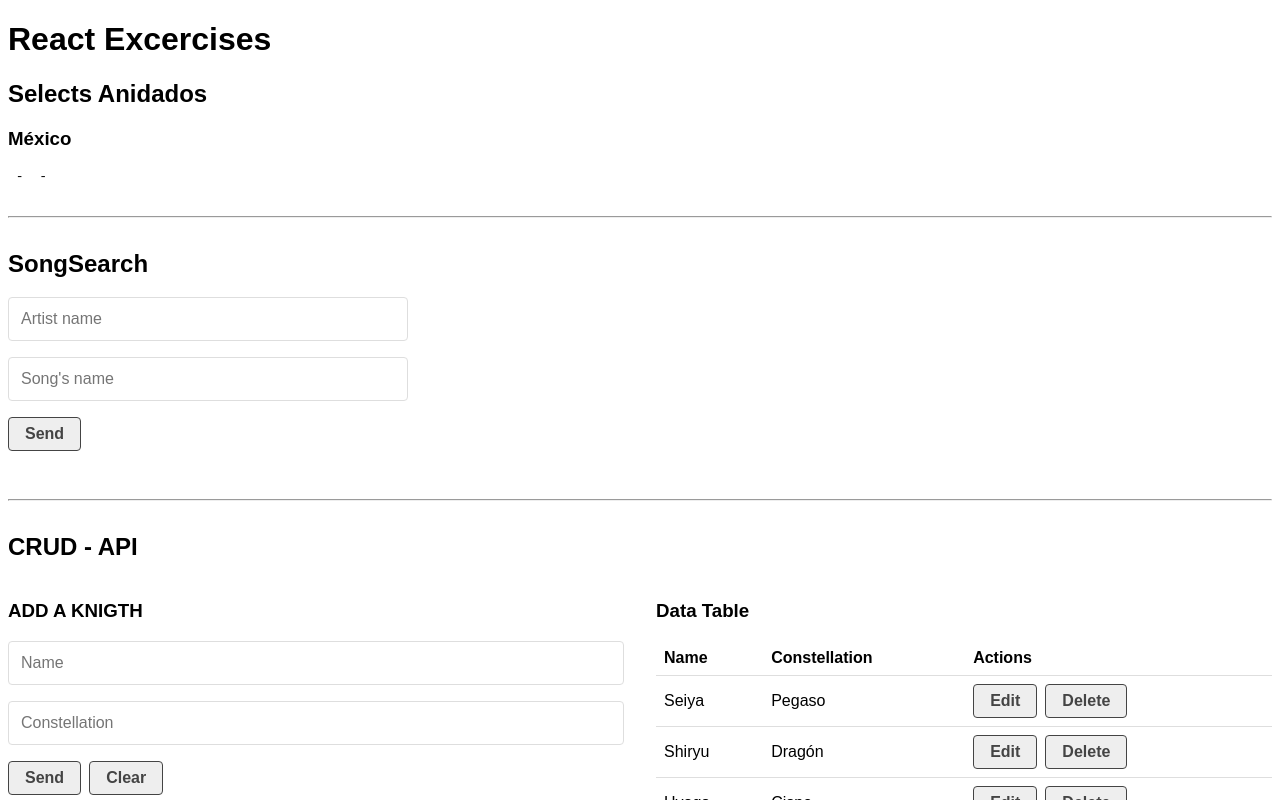
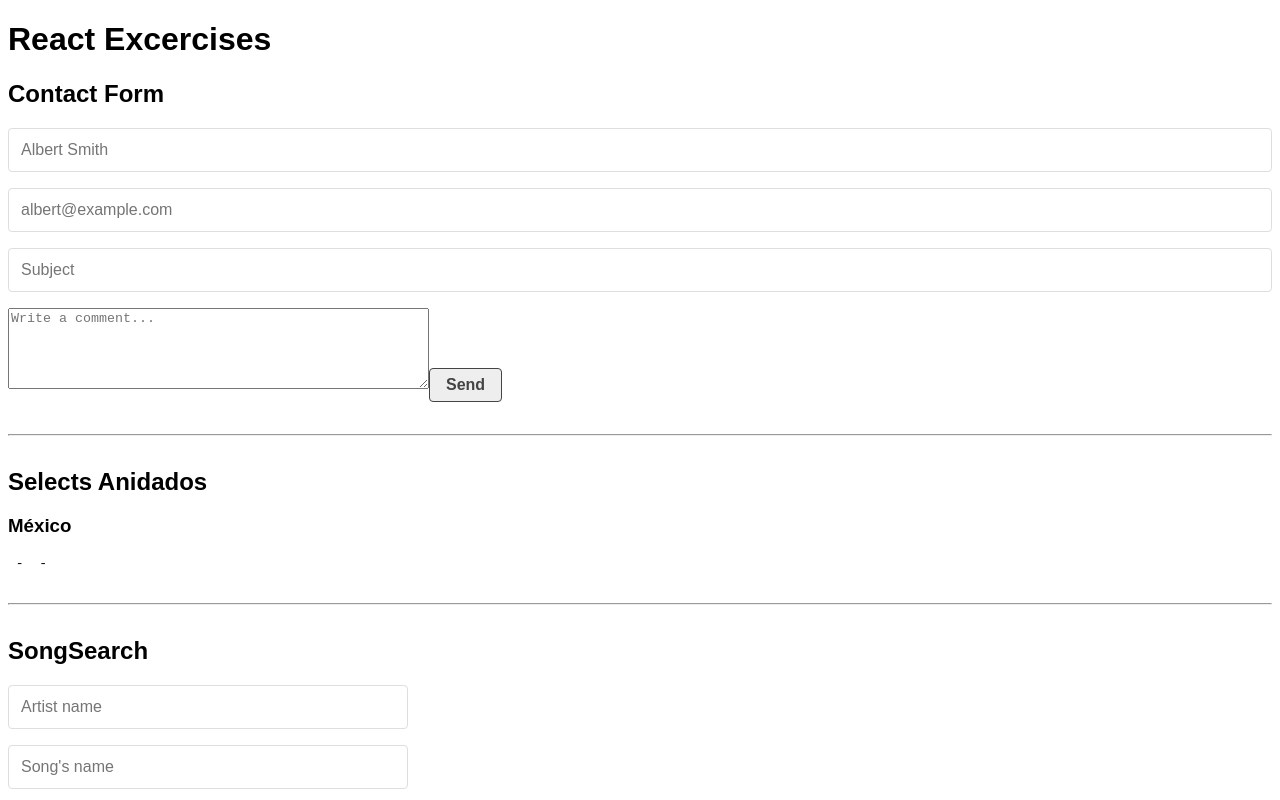
Before and after one commit to 2018030429/react-course-jm, a React (Create React App) app in the folder practicas/: page / in a window 1280 px wide. Shown: the top 800 px of the page. Built offline with nearby package versions, Linux system fonts and the light colour scheme; no server answers; data requests are answered from the project's data file.

Commit message:
Validacion de formularios (1/4)

```diff
--- a/practicas/src/App.js
+++ b/practicas/src/App.js
@@ -4,11 +4,14 @@
 import CrudApi from "./components/CrudApi";
 import SelectsAnidados from "./components/SelectsAnidados";
 import SongSearch  from "./components/SongSearch";
+import ContactForm from "./components/ContactForm";
 
 function App() {
   return (
     <Fragment>
       <h1> React Excercises </h1>
+      <ContactForm/>
+      <hr/>
       <SelectsAnidados/>
       <hr/>
       <SongSearch/>
--- /dev/null
+++ b/practicas/src/components/ContactForm.js
@@ -0,0 +1,74 @@
+import React from 'react'
+import { useForm } from '../hooks/useForm'
+
+const initialForm = {};
+
+const validationsForm = (form) => {}
+
+const ContactForm = () => {
+
+  const {
+    form,
+    errors,
+    loading,
+    response,
+    handleBlur,
+    handleChange,
+    handleSubmit
+  } = useForm(initialForm);
+
+  return (
+    <div>
+      <h2> Contact Form </h2>
+      <form onSubmit={ handleSubmit }>
+        <input
+          type="text"
+          name="name"
+          placeholder="Albert Smith"
+          onChange={ handleChange }
+          onBlur={ handleBlur }
+          value={form.name }
+          required
+          />
+
+        <input
+          type="email"
+          name="email"
+          placeholder="albert@example.com"
+          onChange={ handleChange }
+          onBlur={ handleBlur }
+          value={ form.email }
+          required
+          />
+
+        <input
+          type="text"
+          name="subject"
+          placeholder="Subject"
+          onChange={ handleChange }
+          onBlur={ handleBlur }
+          value={ form.subject }
+          required
+          />
+
+        <textarea
+          name="comments"
+          cols="50"
+          rows="5"
+          placeholder="Write a comment..."
+          onChange={ handleChange }
+          onBlur={ handleBlur }
+          value={ form.comments }
+          required>
+        </textarea>
+
+        <input
+          type="submit"
+          value="Send"
+          />
+      </form>
+    </div>
+  )
+}
+
+export default ContactForm
--- /dev/null
+++ b/practicas/src/hooks/useForm.js
@@ -0,0 +1,24 @@
+import { useState } from "react";
+
+export const useForm = (initialForm, validateForm) => {
+  const [form, setForm] = useState(initialForm);
+  const [errors, setErrors] = useState({});
+  const [loading, setLoading] = useState(false);
+  const [response, setResponse] = useState(null);
+
+  const handleChange = (e) => {}
+
+  const handleBlur = (e) => {}
+
+  const handleSubmit = (e) => {}
+
+  return {
+    form,
+    errors,
+    loading,
+    response,
+    handleChange,
+    handleBlur,
+    handleSubmit
+  }
+}
--- a/practicas/src/index.css
+++ b/practicas/src/index.css
@@ -10,7 +10,8 @@
   box-sizing: inherit;
 }
 
-input[type="text"] {
+input[type="text"],
+input[type="email"] {
   border: thin solid #dedede;
   border-radius: 0.25rem;
   padding: .75rem;
```
